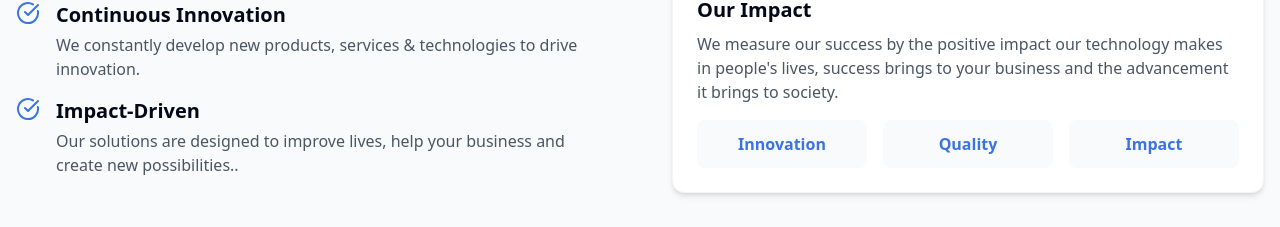
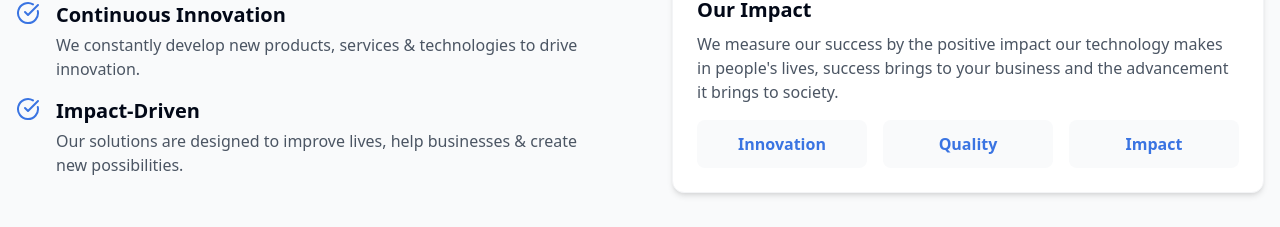
Before and after one commit to TasnimulHassan02/IMPACTZ-Website, a React (Vite) app: page / in a window 1280 px wide. Shown: the part 2379-2606 px from the top of the page. Built offline with nearby package versions, Linux system fonts and the light colour scheme.

Commit message:
Update About.tsx

```diff
--- a/src/components/About.tsx
+++ b/src/components/About.tsx
@@ -45,7 +45,7 @@ const About: React.FC = () => {
                 </div>
                 <div>
                   <h3 className="text-xl font-semibold mb-1">Impact-Driven</h3>
-                  <p className="text-gray-600">Our solutions are designed to improve lives, help your business and create new possibilities..</p>
+                  <p className="text-gray-600">Our solutions are designed to improve lives, help businesses & create new possibilities.</p>
                 </div>
               </div>
             </div>
```
